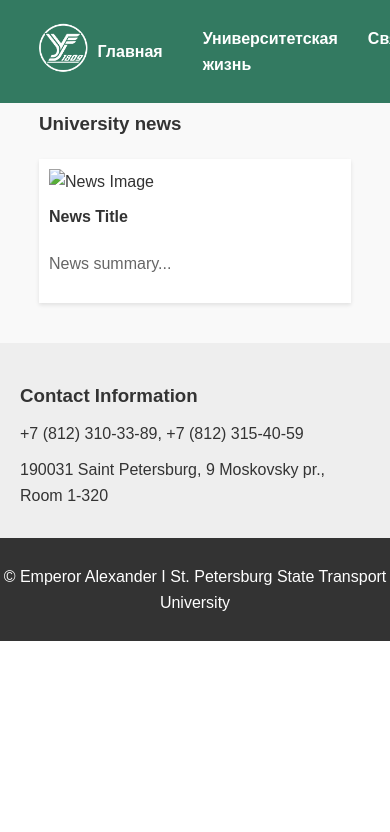
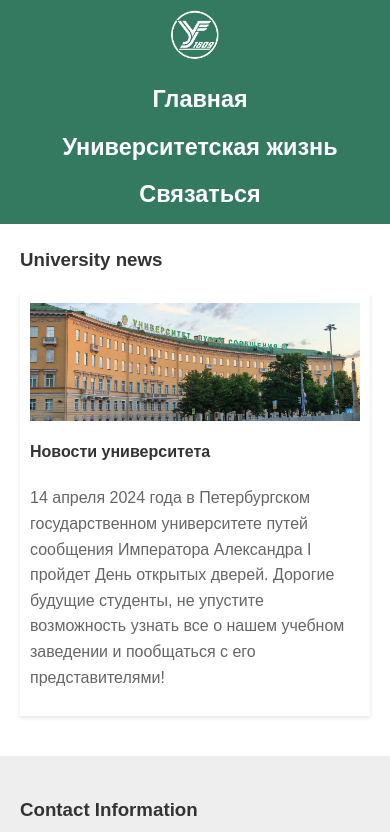
Before and after one commit to pl0nch1/HumanMachineInteractionLayout, a plain HTML site: page index.html in a window 390 px wide. Shown: the top 832 px of the page. Drawn offline with Linux system fonts and the light colour scheme.

Commit message:
meadia query

```diff
--- a/index.html
+++ b/index.html
@@ -2,6 +2,7 @@
 <html lang="en">
 <head>
     <meta charset="UTF-8">
+    <meta name="viewport" content="width=device-width, initial-scale=1.0">
     <title>Emperor Alexander I St. Petersburg State Transport University</title>
     <link rel="stylesheet" href="styles.css"> <!-- Assume there's a CSS file for styling -->
 </head>
@@ -27,15 +28,17 @@
     </header>
 
     <main>
-        <section class="news-section">
+        <div class="container">
             <h3>University news</h3>
             <article>
-                <img src="/path/to/image.jpg" alt="News Image">
-                <h4>News Title</h4>
-                <p>News summary...</p>
+                <img src="/pgups.jpg" alt="News Image">
+                <h4>Новости университета</h4>
+                <p>14 апреля 2024 года в Петербургском государственном университете путей сообщения Императора Александра I пройдет День открытых дверей.
+
+Дорогие будущие студенты, не упустите возможность узнать все о нашем учебном заведении и пообщаться с его представителями!</p>
             </article>
             <!-- Repeat for other news articles -->
-        </section>
+        </div>
 
         <aside class="sidebar">
             <div class="contact-info">
--- a/styles.css
+++ b/styles.css
@@ -59,15 +59,6 @@ main {
     font-weight: bold;
 }
 
-.news-section {
-    padding: 20px 10%;
-    background: #f9f9f9;
-}
-
-.news-section h3 {
-    margin-bottom: 20px;
-}
-
 article {
     background: white;
     margin-bottom: 20px;
@@ -108,7 +99,7 @@ footer {
     bottom: 0;
 }
 
-.contact-page .container {
+.container {
     max-width: 800px;
     margin: 0 auto;
     padding: 20px;
@@ -150,12 +141,6 @@ button[type="submit"]:hover {
     background-color: #285a4d;
 }
 
-.university-life .container {
-    max-width: 1200px;
-    margin: 0 auto;
-    padding: 20px;
-}
-
 .university-life h1 {
     margin-bottom: 20px;
     text-align: center;
@@ -194,4 +179,24 @@ button[type="submit"]:hover {
     margin-bottom: 3px;
 }
 
-@media small {}
+@media (max-width: 600px)
+{
+    .nav-links {
+        flex-direction: column;
+        gap: 10px;
+        padding: 0px;
+        margin: 10px 0 0 10px;
+    }
+    .main-link {flex-direction: row; margin-right: 0;}
+    li {
+        display: flex;
+        justify-content: center;
+    }
+    .container {
+        padding-top: 40vw !important;
+    }
+    .nav-container {
+        flex-direction: column;
+        font-size: 6vw;
+    }
+}
```
Also changed, not shown: contact.html (+1 -1 lines), pgups.jpg (added).
